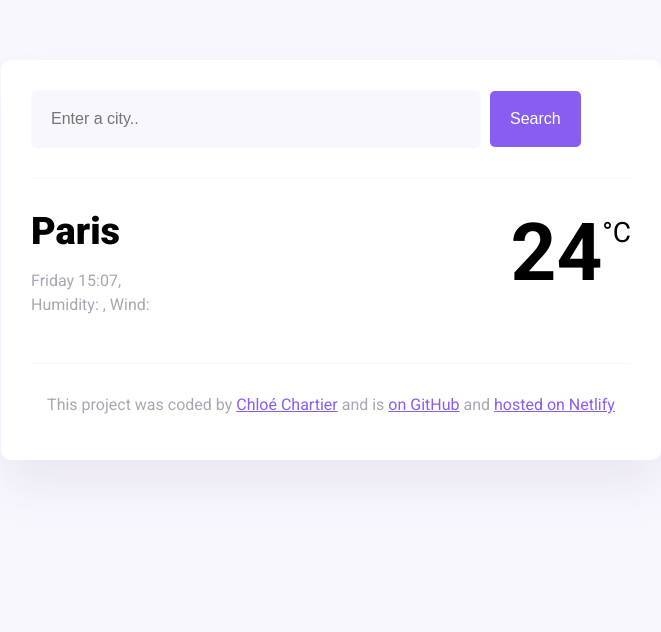
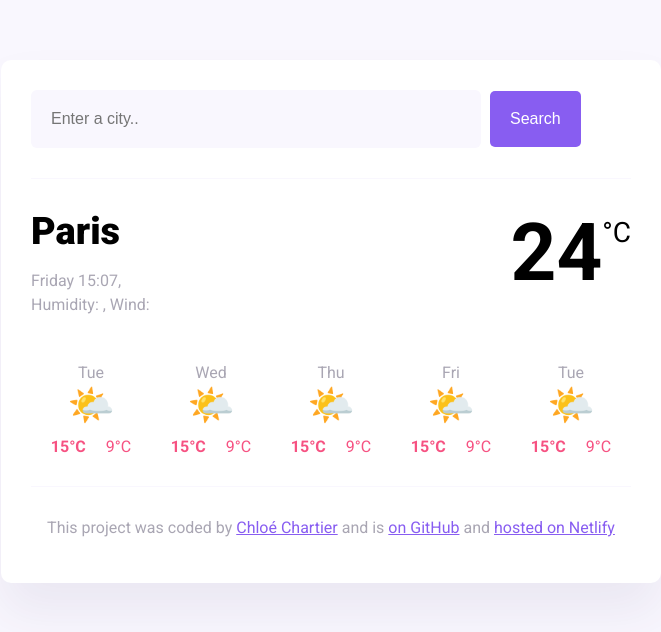
Before and after one commit to ChloeChar41/SheCodes-WeatherApp, a website built with Parcel: page index.html in a window 1280 px wide. Shown: the whole page, without its empty margins (309-970 px from the left). Built offline with nearby package versions, Linux system fonts and the light colour scheme.

Commit message:
Added HTML and CSS for forecast

```diff
--- a/index.html
+++ b/index.html
@@ -45,6 +45,62 @@
             ><span class="current-temperature-unit">°C</span>
           </div>
         </div>
+        <div class="weather-forecast">
+          <div class="weather-forecast-day">
+            <div class="weather-forecast-date">Tue</div>
+            <div class="weather-forecast-icon">🌤️</div>
+            <div class="weather-forecast-temperatures">
+              <div class="weather-forecast-temperature">
+                <strong>15°C</strong>
+              </div>
+              <div class="weather-forecast-temperature">9°C</div>
+            </div>
+          </div>
+
+          <div class="weather-forecast-day">
+            <div class="weather-forecast-date">Wed</div>
+            <div class="weather-forecast-icon">🌤️</div>
+            <div class="weather-forecast-temperatures">
+              <div class="weather-forecast-temperature">
+                <strong>15°C</strong>
+              </div>
+              <div class="weather-forecast-temperature">9°C</div>
+            </div>
+          </div>
+
+          <div class="weather-forecast-day">
+            <div class="weather-forecast-date">Thu</div>
+            <div class="weather-forecast-icon">🌤️</div>
+            <div class="weather-forecast-temperatures">
+              <div class="weather-forecast-temperature">
+                <strong>15°C</strong>
+              </div>
+              <div class="weather-forecast-temperature">9°C</div>
+            </div>
+          </div>
+
+          <div class="weather-forecast-day">
+            <div class="weather-forecast-date">Fri</div>
+            <div class="weather-forecast-icon">🌤️</div>
+            <div class="weather-forecast-temperatures">
+              <div class="weather-forecast-temperature">
+                <strong>15°C</strong>
+              </div>
+              <div class="weather-forecast-temperature">9°C</div>
+            </div>
+          </div>
+
+          <div class="weather-forecast-day">
+            <div class="weather-forecast-date">Tue</div>
+            <div class="weather-forecast-icon">🌤️</div>
+            <div class="weather-forecast-temperatures">
+              <div class="weather-forecast-temperature">
+                <strong>15°C</strong>
+              </div>
+              <div class="weather-forecast-temperature">9°C</div>
+            </div>
+          </div>
+        </div>
       </main>
       <footer>
         <p>
--- a/src/styles.css
+++ b/src/styles.css
@@ -89,6 +89,36 @@ main {
   top: -38px;
 }
 
+.weather-forecast {
+  display: flex;
+  justify-content: space-around;
+  margin-top: 30px;
+}
+
+.weather-forecast-date {
+  text-align: center;
+  color: rgba(39, 33, 66, 0.4);
+  font-size: 16px;
+  line-height: 20px;
+}
+
+.weather-forecast-icon {
+  text-align: center;
+  font-size: 38px;
+}
+
+.weather-forecast-temperatures {
+  text-align: center;
+  color: #f65282;
+  margin-top: 10px;
+  display: flex;
+  justify-content: center;
+}
+
+.weather-forecast-temperature {
+  padding: 0 10px;
+}
+
 footer {
   border-top: 1px solid #f9f7fe;
   text-align: center;
```
